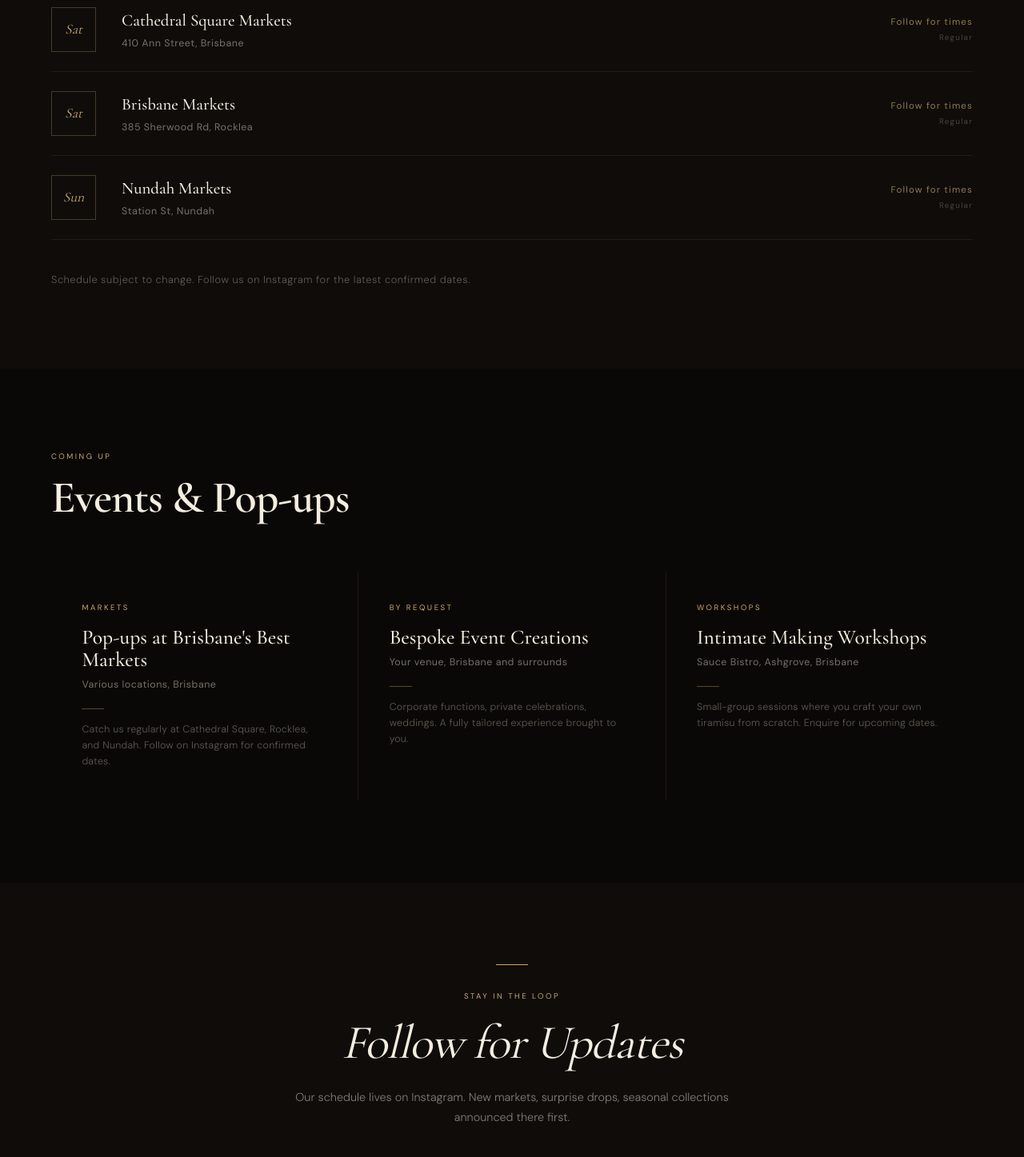
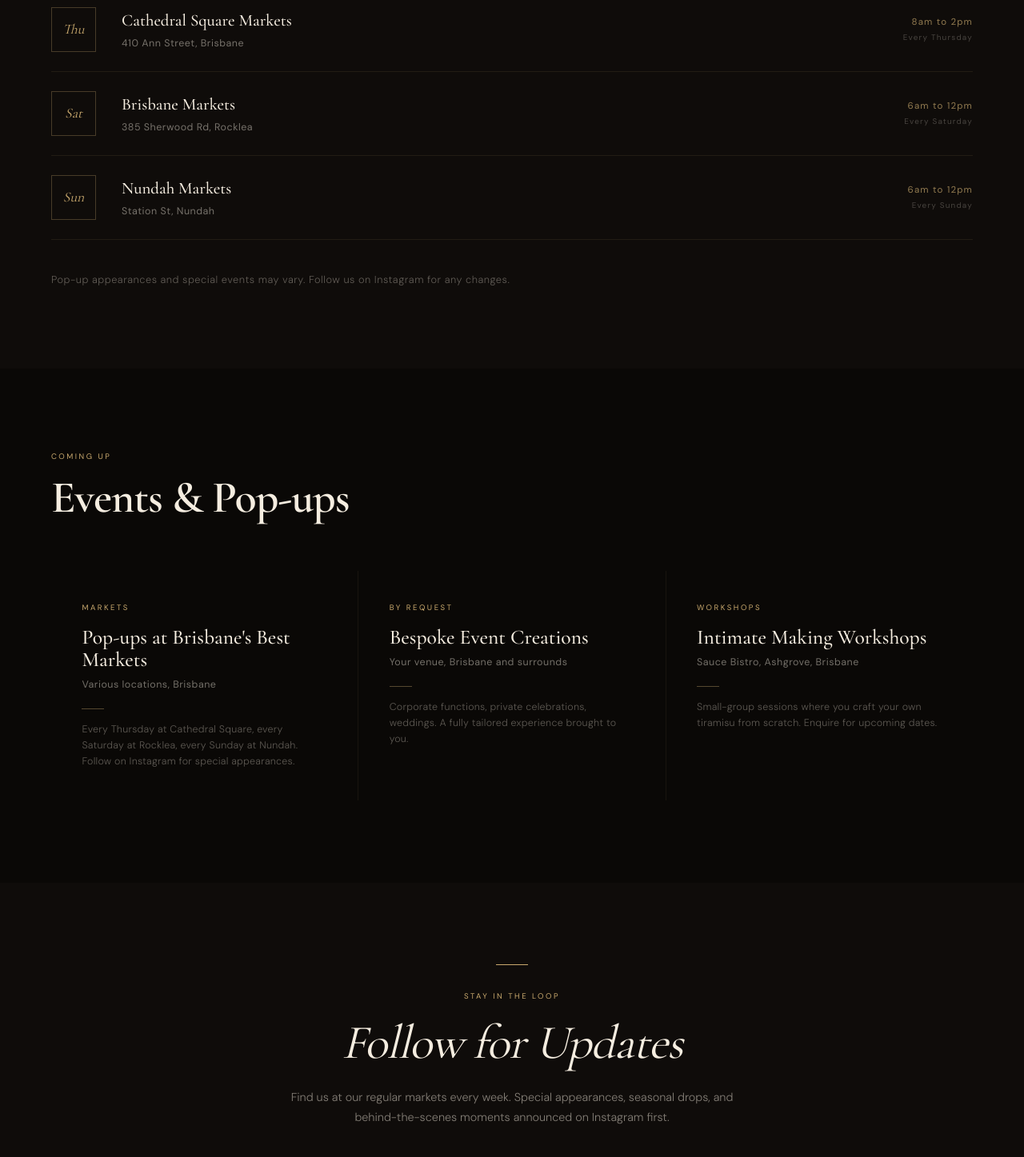
Before and after one commit to Wissko/pickmeup-affair-v2, a Next.js app: page /find-us in a window 1280 px wide. Shown: the part 840-2287 px from the top of the page at 80% size. Built offline with nearby package versions, Linux system fonts and the light colour scheme.

Commit message:
feat: add real market schedules to find-us page

```diff
--- a/components/FindUs.tsx
+++ b/components/FindUs.tsx
@@ -8,25 +8,25 @@ const ease = [0.22, 1, 0.36, 1] as const
 
 const markets = [
   {
-    day: 'Sat',
+    day: 'Thu',
     market: 'Cathedral Square Markets',
     location: '410 Ann Street, Brisbane',
-    time: 'Follow for times',
-    frequency: 'Regular',
+    time: '8am to 2pm',
+    frequency: 'Every Thursday',
   },
   {
     day: 'Sat',
     market: 'Brisbane Markets',
     location: '385 Sherwood Rd, Rocklea',
-    time: 'Follow for times',
-    frequency: 'Regular',
+    time: '6am to 12pm',
+    frequency: 'Every Saturday',
   },
   {
     day: 'Sun',
     market: 'Nundah Markets',
     location: 'Station St, Nundah',
-    time: 'Follow for times',
-    frequency: 'Regular',
+    time: '6am to 12pm',
+    frequency: 'Every Sunday',
   },
 ]
 
@@ -35,7 +35,7 @@ const events = [
     date: 'Markets',
     title: 'Pop-ups at Brisbane\'s Best Markets',
     location: 'Various locations, Brisbane',
-    note: 'Catch us regularly at Cathedral Square, Rocklea, and Nundah. Follow on Instagram for confirmed dates.',
+    note: 'Every Thursday at Cathedral Square, every Saturday at Rocklea, every Sunday at Nundah. Follow on Instagram for special appearances.',
   },
   {
     date: 'By request',
@@ -207,7 +207,7 @@ export default function FindUs({ standalone = false }: { standalone?: boolean })
             letterSpacing: '0.04em',
           }}
         >
-          Schedule subject to change. Follow us on Instagram for the latest confirmed dates.
+          Pop-up appearances and special events may vary. Follow us on Instagram for any changes.
         </motion.p>
       </section>
 
@@ -325,8 +325,8 @@ export default function FindUs({ standalone = false }: { standalone?: boolean })
               marginBottom: '2.5rem',
             }}
           >
-            Our schedule lives on Instagram. New markets, surprise drops, seasonal collections
-            announced there first.
+            Find us at our regular markets every week. Special appearances, seasonal drops, and
+            behind-the-scenes moments announced on Instagram first.
           </p>
           <motion.a
             href="https://instagram.com/pickmeup.affair"
```
